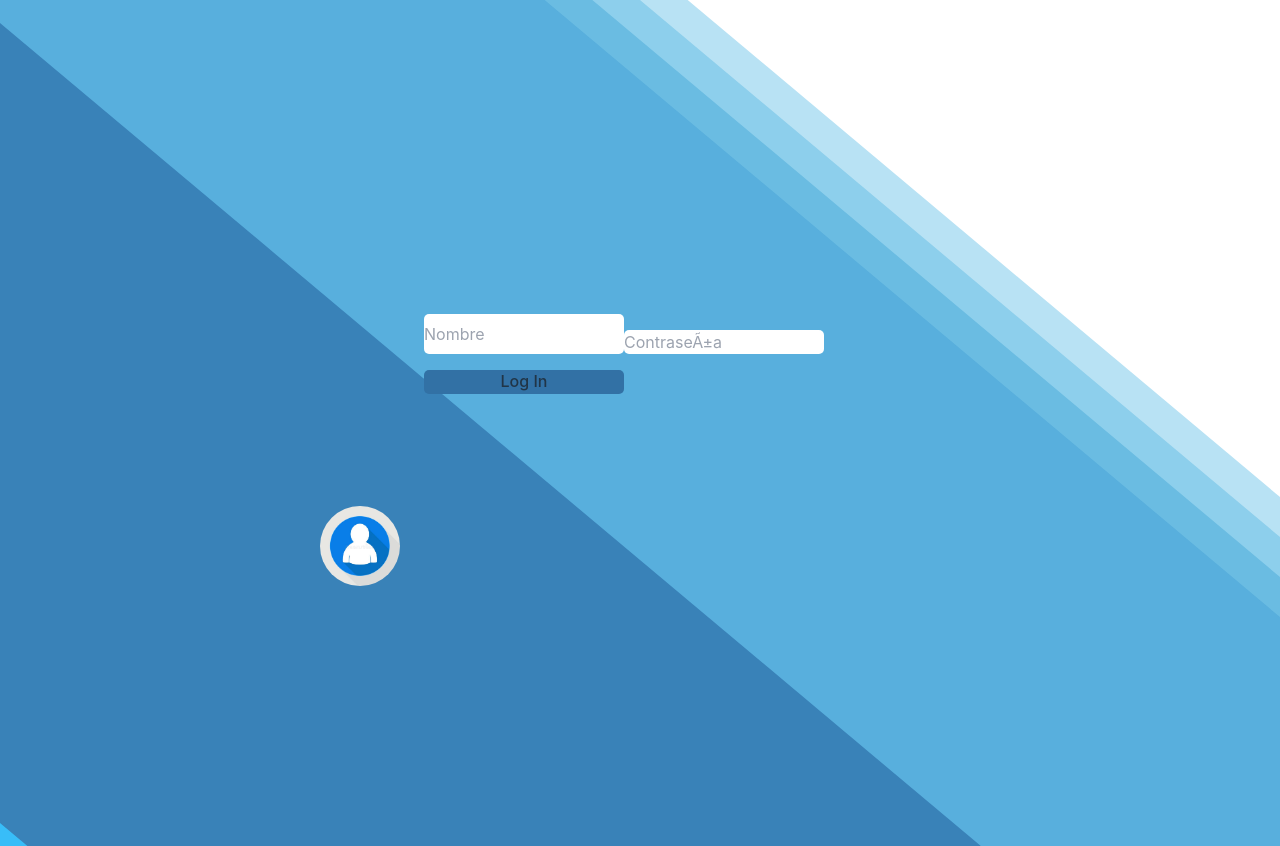
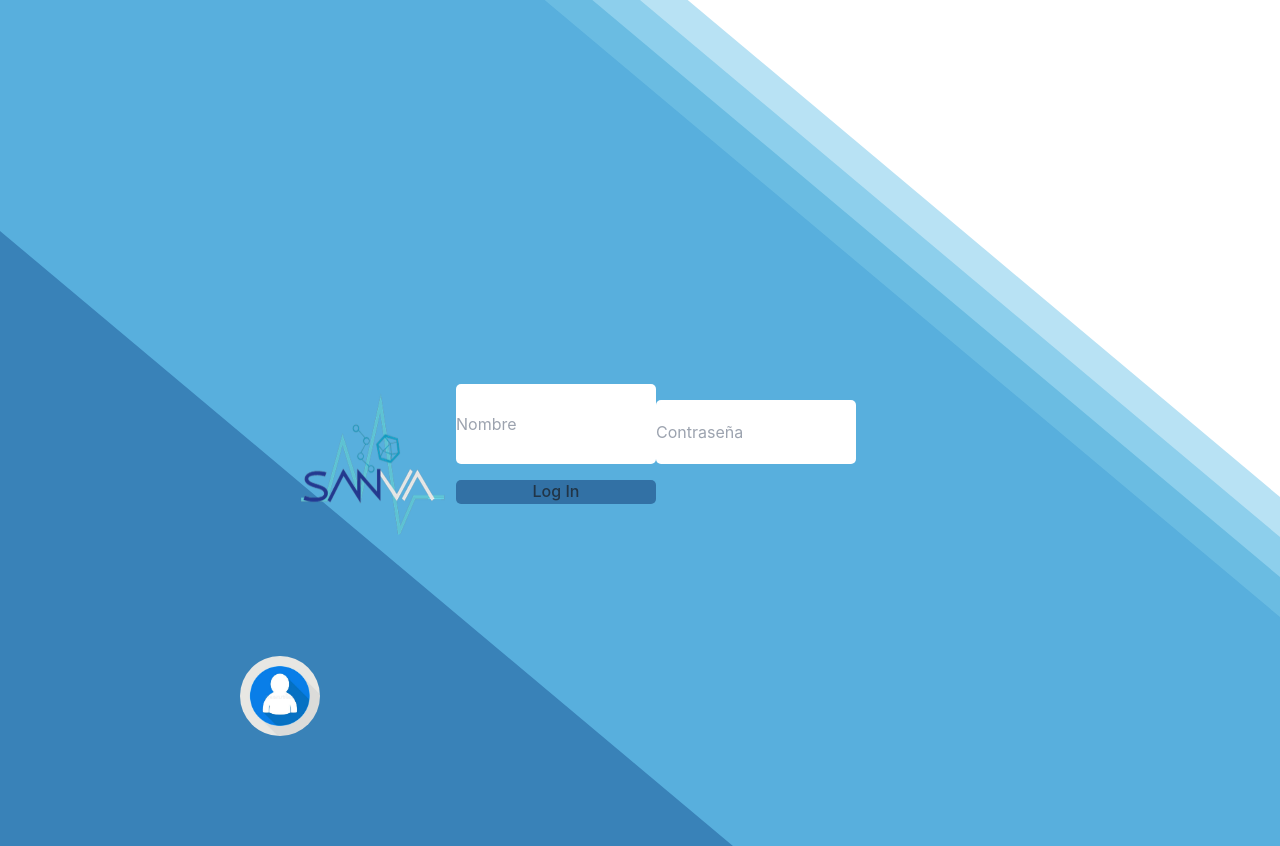
Before and after one commit to ArrascaetaFedericoIgnacio/SANVA-Proyect, a React (Vite) app in the folder client/: page / in a window 1280 px wide. Built offline with nearby package versions, Linux system fonts and the light colour scheme.

Commit message:
Resizing elements of Login

```diff
--- a/client/src/components/Login.jsx
+++ b/client/src/components/Login.jsx
@@ -2,13 +2,14 @@ import React from 'react'
 import axios from 'axios'
 import { Formik, Form, Field, ErrorMessage } from 'formik'
 import Persona from '../assets/logo_persona_azul_2.jpg'
+import Logo from '../assets/logo_sanva.jpg'
 import { useNavigate } from 'react-router'
 
 export const Login = () => {
   const navigate = useNavigate()
   const Logearse = async (values) => {
     try {
-      const response = await axios.post('http://localhost:8000/login', values)
+      const response = await axios.post('https://purebadeploy.onrender.com/login', values)
       console.log(response.data)
       if (response.data === 'Succesfully logged in') {
         navigate('/user')
@@ -54,8 +55,9 @@ export const Login = () => {
         <div className="absolute w-screen h-screen skew-y-[40deg] bg-[#8dcfec]"></div>
         <div className="absolute w-screen h-screen translate-y-10 skew-y-[40deg] bg-[#6abce2]"></div>
         <div className="absolute w-screen h-screen translate-y-20 skew-y-[40deg] bg-[#58afdd]"></div>
-        <div className="absolute w-screen h-screen translate-y-[35rem] skew-y-[40deg] bg-[#3982b8]"></div>
-        <div className="absolute flex flex-wrap justify-center translate-y-[50px]">
+        <div className="absolute w-screen h-screen translate-y-[48rem] skew-y-[40deg] bg-[#3982b8]"></div>
+        <div className="absolute flex flex-wrap justify-center translate-y-[160px]">
+        <img src={Logo} alt="logo_sanva" className="w-[10rem] h-[10rem]"></img>
 
           <Formik initialValues={{ username: '', password: '' }} onSubmit={HandleSubmit
           } validate={ValidateFields}>
@@ -64,7 +66,7 @@ export const Login = () => {
               <Form className="w-3/5 flex flex-wrap space-y-4">
                 <Field name="username" type="username" placeholder="Nombre" className="w-[200px] bg-white rounded-[5px] text-black"/>
               <ErrorMessage name="username" />
-                <Field name="password" type="password" placeholder="ContraseÃ±a" className="w-[200px] bg-white rounded-[5px] text-black"/>
+                <Field name="password" type="password" placeholder="Contraseña" className="w-[200px] bg-white rounded-[5px] text-black"/>
               <ErrorMessage name="password" type="password" />
               <button disabled={isSubmitting} type="submit" className="w-[200px] h-[1.5rem] leading-[0.1rem] rounded-[5px] bg-[#3271a5]">Log In</button>
               </Form>
```
